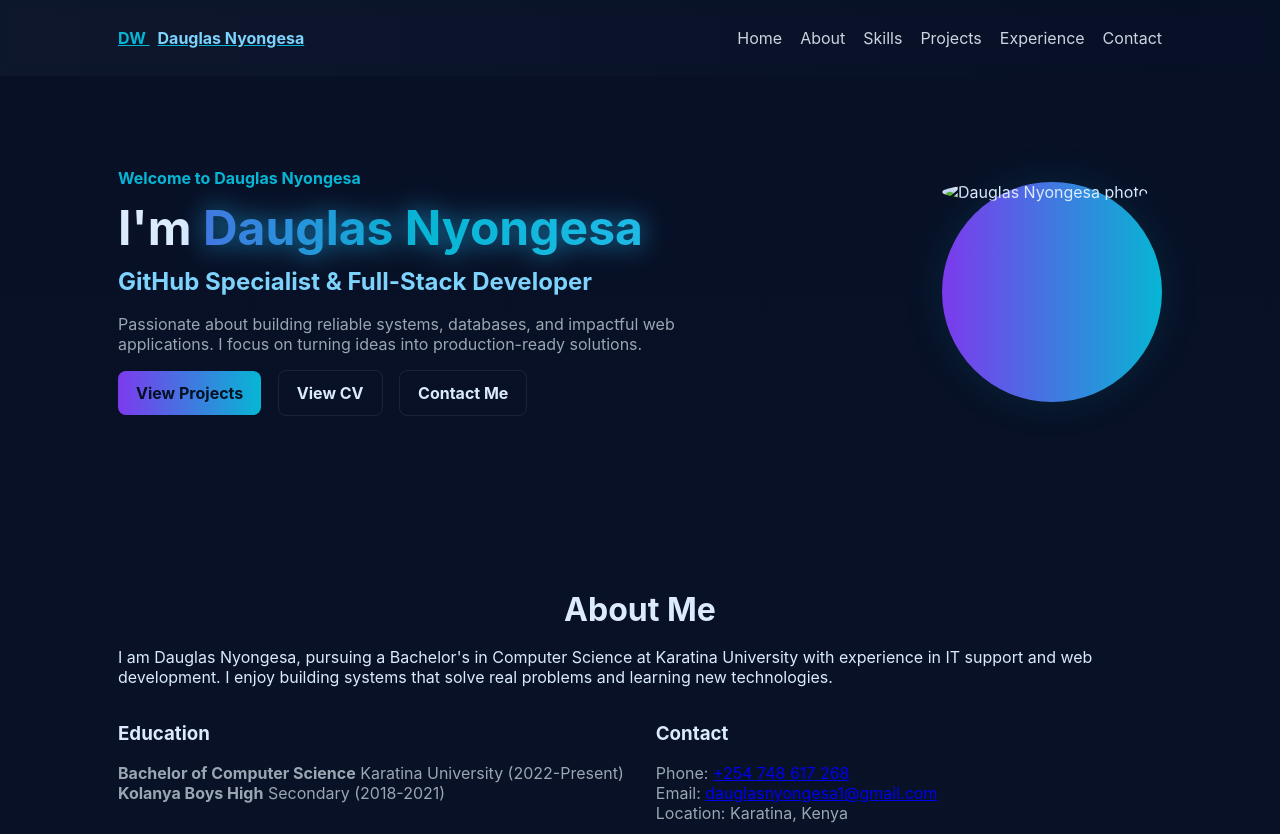
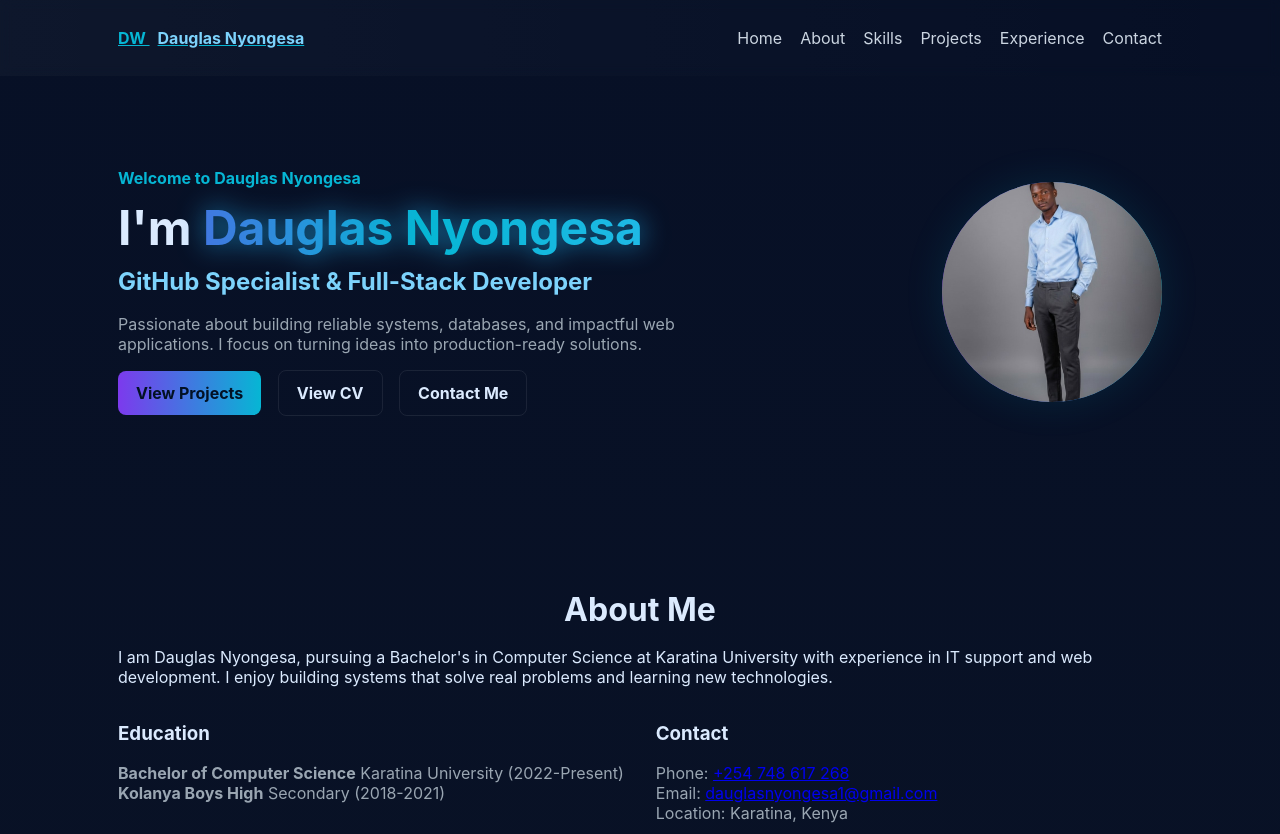
Before and after one commit to Dag-hub28/Portfolio, a website: page index.html in a window 1280 px wide. Shown: the top 834 px of the page. Drawn offline with Linux system fonts and the light colour scheme.

Commit message:
Fix image filename - remove special characters for Vercel compatibility

```diff
--- a/index.html
+++ b/index.html
@@ -47,7 +47,7 @@
         </div>
         <div class="hero-photo" aria-hidden>
           <div class="photo-frame">
-            <img src="assets/magic_edit#TUFITnFtQXlLZmcjMSNjN2NiNjA5YWE5YjRmZTNhYWY3MWY2ODNhYTRmYWI4ZSMxMTc2IyNUUkFOU0ZPUk1BVElPTl9SRVFVRVNU.jpg" alt="Dauglas Nyongesa photo" class="hero-img">
+            <img src="assets/magic_edit.jpg" alt="Dauglas Nyongesa photo" class="hero-img">
           </div>
         </div>
       </div>
```
Also changed, not shown: assets/magic_edit.jpg (renamed from assets/magic_edit#TUFITnFtQXlLZmcjMSNjN2NiNjA5YWE5YjRmZTNhYWY3MWY2ODNhYTRmYWI4ZSMxMTc2IyNUUkFOU0ZPUk1BVElPTl9SRVFVRVNU.jpg).
